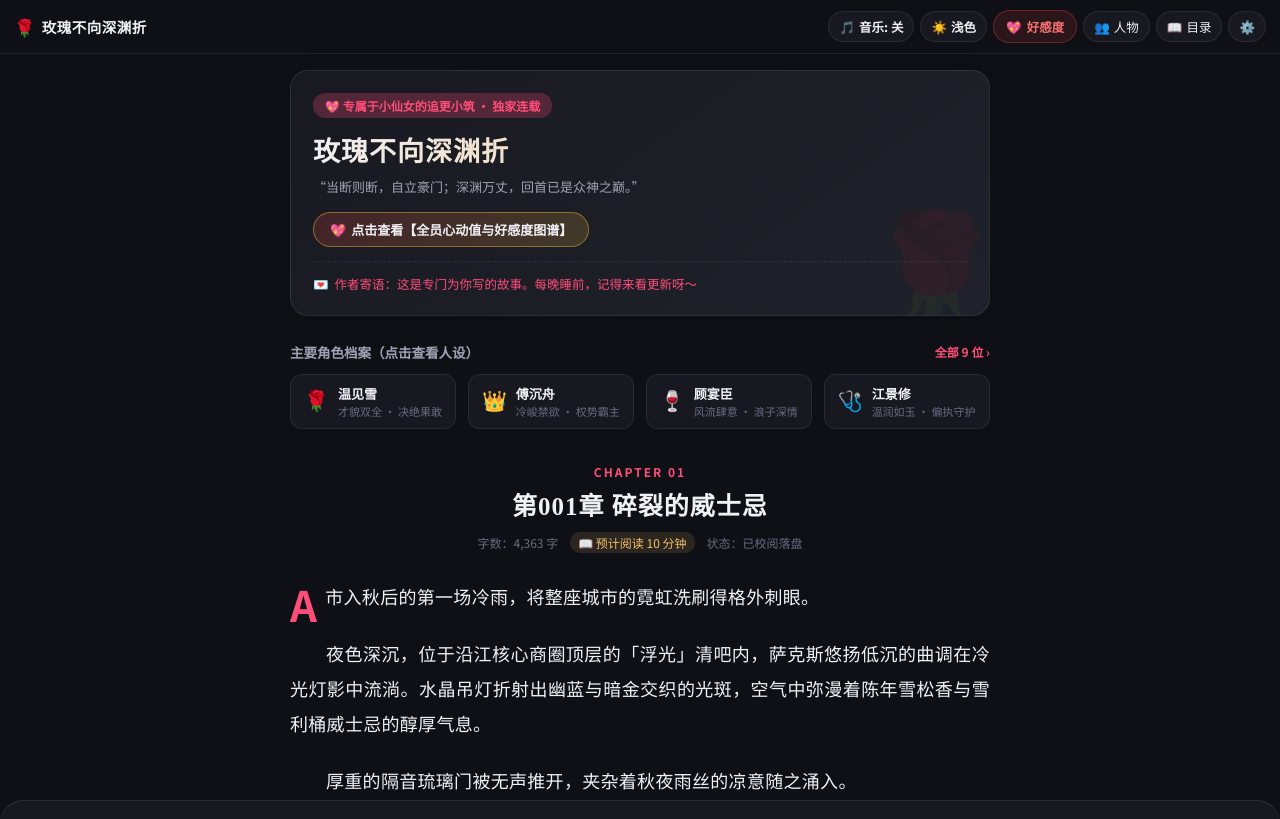
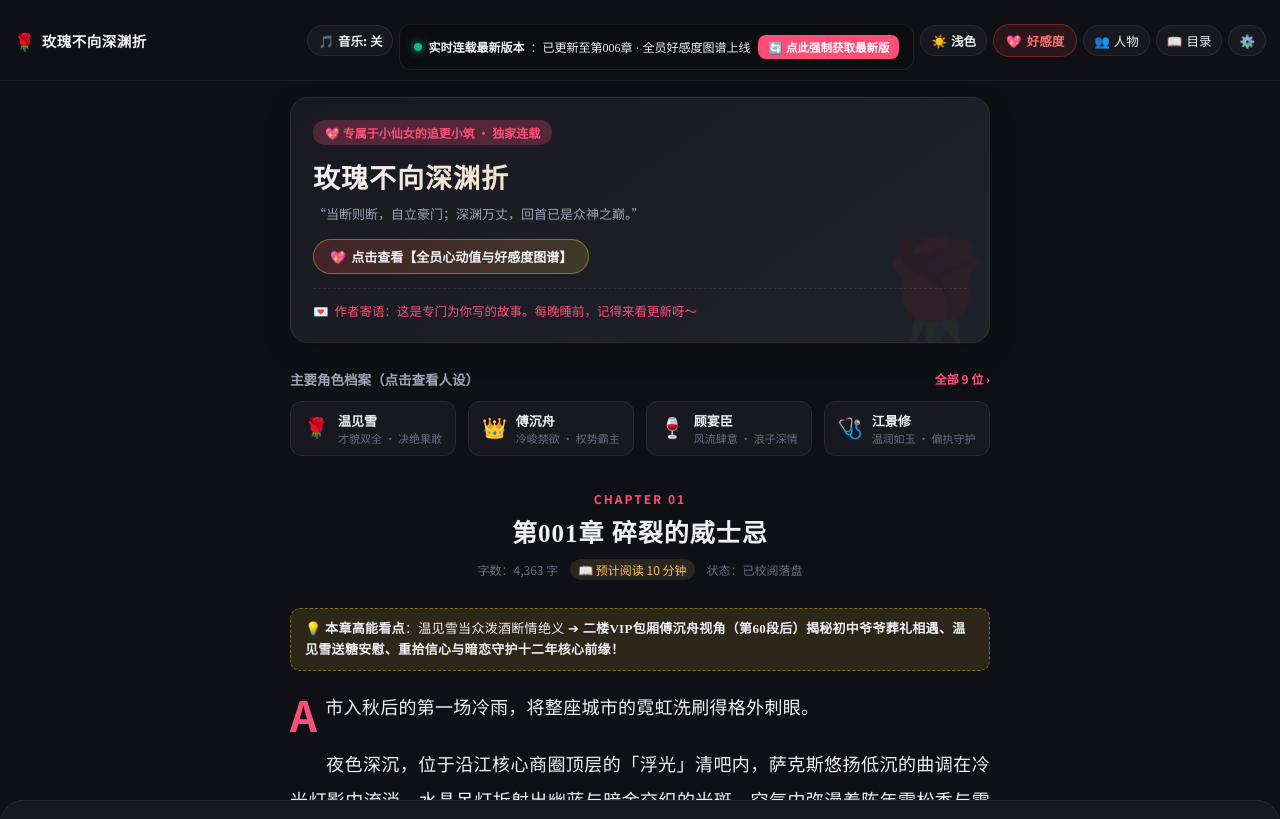
Before and after one commit to ygwbl/rose-reader, a plain HTML site: page index.html in a window 1280 px wide. Shown: the top 819 px of the page. Drawn offline with Linux system fonts and the light colour scheme.

Commit message:
feat: anti-cache meta and guide badge for chapter 1

```diff
--- a/index.html
+++ b/index.html
@@ -2,6 +2,11 @@
 <html lang="zh-CN">
 <head>
   <meta charset="UTF-8">
+  <!-- 强制每次获取最新章节，防止手机微信浏览器缓存旧版本 -->
+  <meta http-equiv="Cache-Control" content="no-cache, no-store, must-revalidate">
+  <meta http-equiv="Pragma" content="no-cache">
+  <meta http-equiv="Expires" content="0">
+
   <meta name="viewport" content="width=device-width, initial-scale=1.0, maximum-scale=1.0, user-scalable=no">
   <title>《玫瑰不向深渊折》· 专属追更小筑</title>
 
@@ -918,6 +923,17 @@
         <span id="music-icon">🎵</span>
         <span id="music-text">音乐: 关</span>
       </button>
+
+
+      <div style="display:flex; align-items:center; justify-content:space-between; flex-wrap:wrap; gap:8px; margin-top:14px; padding:10px 14px; background:rgba(0,0,0,0.18); border-radius:12px; border:1px solid var(--border);">
+        <div style="font-size:12px; color:var(--text-primary); display:flex; align-items:center; gap:6px;">
+          <span style="display:inline-block; width:8px; height:8px; border-radius:50%; background:#10b981; box-shadow:0 0 8px #10b981;"></span>
+          <b>实时连载最新版本</b>：已更新至第006章 · 全员好感度图谱上线
+        </div>
+        <button onclick="localStorage.removeItem('novel_last_chap'); window.location.href=window.location.pathname+'?v='+Date.now();" style="background:var(--accent); color:#fff; border:none; padding:4px 10px; border-radius:8px; font-size:11.5px; cursor:pointer; font-weight:600;">
+          🔄 点此强制获取最新版
+        </button>
+      </div>
 
       <!-- 快捷深浅色切换按钮 -->
       <button class="quick-mode-btn" id="btn-quick-theme" onclick="toggleDarkLight()" title="切换浅色/深色">
@@ -1387,6 +1403,14 @@
 
       const bodyEl = document.getElementById('article-body');
       bodyEl.innerHTML = '';
+
+      if (idx === 0) {
+        const guideEl = document.createElement('div');
+        guideEl.style.cssText = "background: rgba(212, 175, 55, 0.15); border: 1px dashed rgba(212, 175, 55, 0.5); padding: 10px 14px; border-radius: 10px; margin-bottom: 20px; font-size: 13px; line-height: 1.6; color: var(--text-primary);";
+        guideEl.innerHTML = "💡 <b>本章高能看点</b>：温见雪当众泼酒断情绝义 ➔ <b>二楼VIP包厢傅沉舟视角（第60段后）揭秘初中爷爷葬礼相遇、温见雪送糖安慰、重拾信心与暗恋守护十二年核心前缘！</b>";
+        bodyEl.prepend(guideEl);
+      }
+
       ch.paragraphs.forEach((p, i) => {
         const pEl = document.createElement('p');
         if (i === 0) pEl.className = 'first-p';
```
